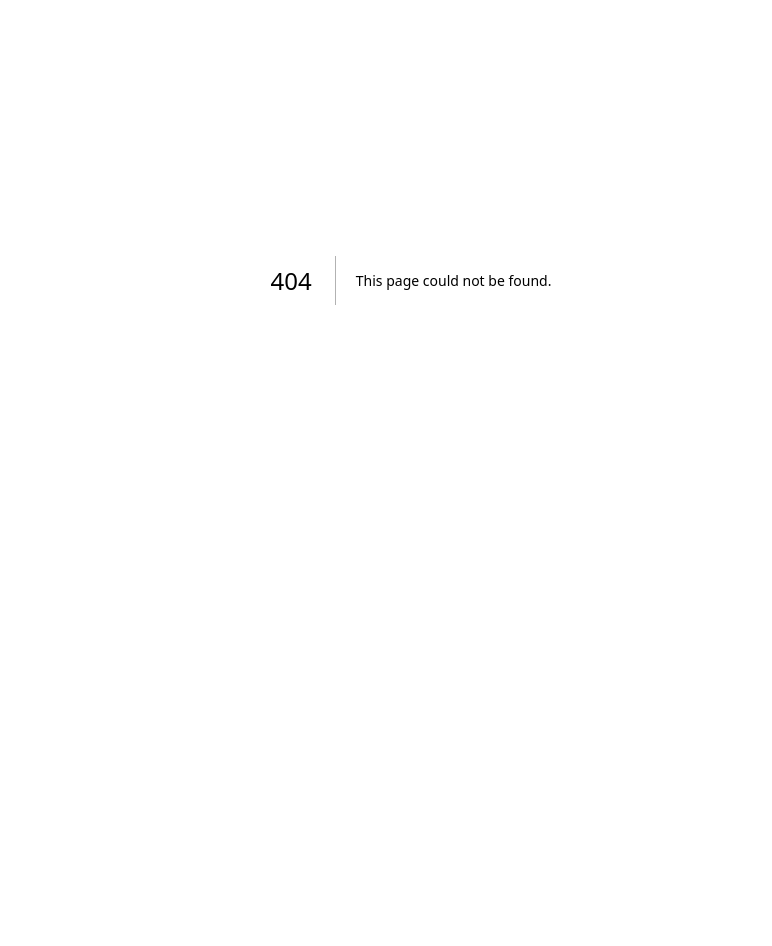
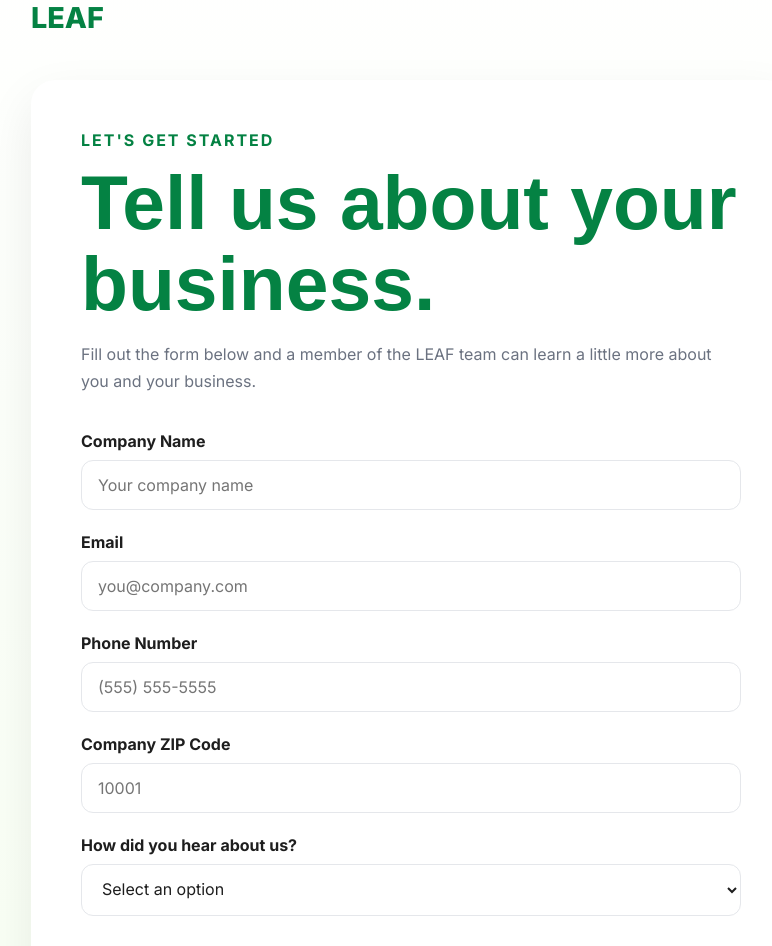
Before and after one commit to TheLeafAgency/The-LEAF-Agency, a Next.js app: page /get-started in a window 1280 px wide. Before the commit this address had no page. Shown: the part 120-1066 px from the top of the page, without its empty margins (229-1001 px from the left). Before the commit the page ends 800 px from the top, so only its background shows below. Built offline with nearby package versions, Linux system fonts and the light colour scheme.

Commit message:
Add Get Started contact form

```diff
--- /dev/null
+++ b/app/get-started/page.tsx
@@ -0,0 +1,208 @@
+"use client";
+
+import { useState } from "react";
+
+const nycZipCodes = new Set([
+  "10001", "10002", "10003", "10004", "10005", "10006", "10007", "10009", "10010", "10011", "10012", "10013", "10014", "10016", "10017", "10018", "10019", "10020", "10021", "10022", "10023", "10024", "10025", "10026", "10027", "10028", "10029", "10030", "10031", "10032", "10033", "10034", "10035", "10036", "10037", "10038", "10039", "10040", "10044", "10065", "10069", "10075", "10103", "10104", "10105", "10106", "10107", "10110", "10111", "10112", "10115", "10118", "10119", "10120", "10121", "10122", "10123", "10128", "10152", "10153", "10154", "10155", "10158", "10162", "10165", "10166", "10167", "10168", "10169", "10170", "10171", "10172", "10173", "10174", "10175", "10176", "10177", "10178", "10179", "10185", "10280", "10281", "10282", "10285", "10286",
+  "10301", "10302", "10303", "10304", "10305", "10306", "10307", "10308", "10309", "10310", "10312", "10314",
+  "10451", "10452", "10453", "10454", "10455", "10456", "10457", "10458", "10459", "10460", "10461", "10462", "10463", "10464", "10465", "10466", "10467", "10468", "10469", "10470", "10471", "10472", "10473", "10474", "10475",
+  "11004", "11005", "11101", "11102", "11103", "11104", "11105", "11106", "11354", "11355", "11356", "11357", "11358", "11360", "11361", "11362", "11363", "11364", "11365", "11366", "11367", "11368", "11369", "11370", "11371", "11372", "11373", "11374", "11375", "11377", "11378", "11379", "11385", "11411", "11412", "11413", "11414", "11415", "11416", "11417", "11418", "11419", "11420", "11421", "11422", "11423", "11426", "11427", "11428", "11429", "11430", "11432", "11433", "11434", "11435", "11436", "11691", "11692", "11693", "11694", "11697",
+  "11201", "11203", "11204", "11205", "11206", "11207", "11208", "11209", "11210", "11211", "11212", "11213", "11214", "11215", "11216", "11217", "11218", "11219", "11220", "11221", "11222", "11223", "11224", "11225", "11226", "11228", "11229", "11230", "11231", "11232", "11233", "11234", "11235", "11236", "11237", "11238", "11239", "11241", "11242", "11243", "11249", "11251",
+]);
+
+export default function GetStarted() {
+  const [zipCode, setZipCode] = useState("");
+  const [submitted, setSubmitted] = useState(false);
+
+  const isNYCZip = zipCode.length === 5 && nycZipCodes.has(zipCode);
+  const showZipWarning = zipCode.length === 5 && !isNYCZip;
+
+  function handleSubmit(event: React.FormEvent<HTMLFormElement>) {
+    event.preventDefault();
+    if (!isNYCZip) return;
+    setSubmitted(true);
+  }
+
+  return (
+    <main
+      style={{
+        minHeight: "100vh",
+        background: "linear-gradient(180deg, #ffffff 0%, #f8fff3 100%)",
+        padding: "120px 20px 80px",
+      }}
+    >
+      <div
+        style={{
+          maxWidth: "760px",
+          margin: "0 auto",
+        }}
+      >
+        <a
+          href="/"
+          style={{
+            display: "inline-block",
+            color: "#048243",
+            fontWeight: 800,
+            fontSize: "1.8rem",
+            marginBottom: "45px",
+          }}
+        >
+          LEAF
+        </a>
+
+        <div
+          style={{
+            background: "white",
+            borderRadius: "24px",
+            padding: "50px",
+            boxShadow: "0 20px 50px rgba(0,0,0,0.08)",
+          }}
+        >
+          <p
+            style={{
+              color: "#048243",
+              fontWeight: 700,
+              letterSpacing: "2px",
+              textTransform: "uppercase",
+              marginBottom: "12px",
+            }}
+          >
+            Let&apos;s get started
+          </p>
+
+          <h1
+            style={{
+              fontFamily: '"BPMF Huninn", sans-serif',
+              color: "#048243",
+              fontSize: "clamp(2.8rem, 7vw, 4.8rem)",
+              lineHeight: 1.05,
+              marginBottom: "18px",
+            }}
+          >
+            Tell us about your business.
+          </h1>
+
+          <p
+            style={{
+              color: "#6B7280",
+              lineHeight: 1.7,
+              marginBottom: "35px",
+            }}
+          >
+            Fill out the form below and a member of the LEAF team can learn a little
+            more about you and your business.
+          </p>
+
+          {submitted ? (
+            <div
+              style={{
+                padding: "24px",
+                borderRadius: "16px",
+                background: "#F7FFF2",
+                color: "#036d39",
+                fontWeight: 600,
+                lineHeight: 1.6,
+              }}
+            >
+              Thanks! We&apos;ve received your information and will be in touch.
+            </div>
+          ) : (
+            <form onSubmit={handleSubmit}>
+              <label style={labelStyle}>
+                Company Name
+                <input name="companyName" type="text" required style={inputStyle} placeholder="Your company name" />
+              </label>
+
+              <label style={labelStyle}>
+                Email
+                <input name="email" type="email" required style={inputStyle} placeholder="you@company.com" />
+              </label>
+
+              <label style={labelStyle}>
+                Phone Number
+                <input name="phone" type="tel" required style={inputStyle} placeholder="(555) 555-5555" />
+              </label>
+
+              <label style={labelStyle}>
+                Company ZIP Code {showZipWarning && <span style={{ color: "#D00000" }}>*</span>}
+                <input
+                  name="zipCode"
+                  type="text"
+                  inputMode="numeric"
+                  maxLength={5}
+                  required
+                  value={zipCode}
+                  onChange={(event) => setZipCode(event.target.value.replace(/\D/g, "").slice(0, 5))}
+                  style={{ ...inputStyle, borderColor: showZipWarning ? "#D00000" : "#E5E7EB" }}
+                  placeholder="10001"
+                  aria-invalid={showZipWarning}
+                />
+                {showZipWarning && (
+                  <span
+                    style={{
+                      display: "block",
+                      color: "#D00000",
+                      fontSize: "0.92rem",
+                      lineHeight: 1.5,
+                      marginTop: "8px",
+                    }}
+                  >
+                    Unfortunately, we only offer our services in NYC as of this current moment. We&apos;re hoping to expand our business soon and offer more for others eventually!
+                  </span>
+                )}
+              </label>
+
+              <label style={labelStyle}>
+                How did you hear about us?
+                <select name="howHeard" required style={inputStyle} defaultValue="">
+                  <option value="" disabled>Select an option</option>
+                  <option value="social-media">Social Media</option>
+                  <option value="google">Google</option>
+                  <option value="friend">Friend or Family</option>
+                  <option value="business">Another Business</option>
+                  <option value="event">Event or Pop-Up</option>
+                  <option value="other">Other</option>
+                </select>
+              </label>
+
+              <button
+                type="submit"
+                disabled={!isNYCZip}
+                className="hero-button primary-btn"
+                style={{
+                  width: "100%",
+                  marginTop: "10px",
+                  opacity: isNYCZip ? 1 : 0.55,
+                  cursor: isNYCZip ? "pointer" : "not-allowed",
+                }}
+              >
+                Submit
+              </button>
+            </form>
+          )}
+        </div>
+      </div>
+    </main>
+  );
+}
+
+const labelStyle: React.CSSProperties = {
+  display: "block",
+  fontWeight: 700,
+  color: "#1E1E1E",
+  marginBottom: "22px",
+};
+
+const inputStyle: React.CSSProperties = {
+  display: "block",
+  width: "100%",
+  marginTop: "9px",
+  padding: "14px 16px",
+  border: "1px solid #E5E7EB",
+  borderRadius: "12px",
+  fontFamily: "Inter, sans-serif",
+  fontSize: "16px",
+  color: "#1E1E1E",
+  background: "white",
+  outline: "none",
+};
```
